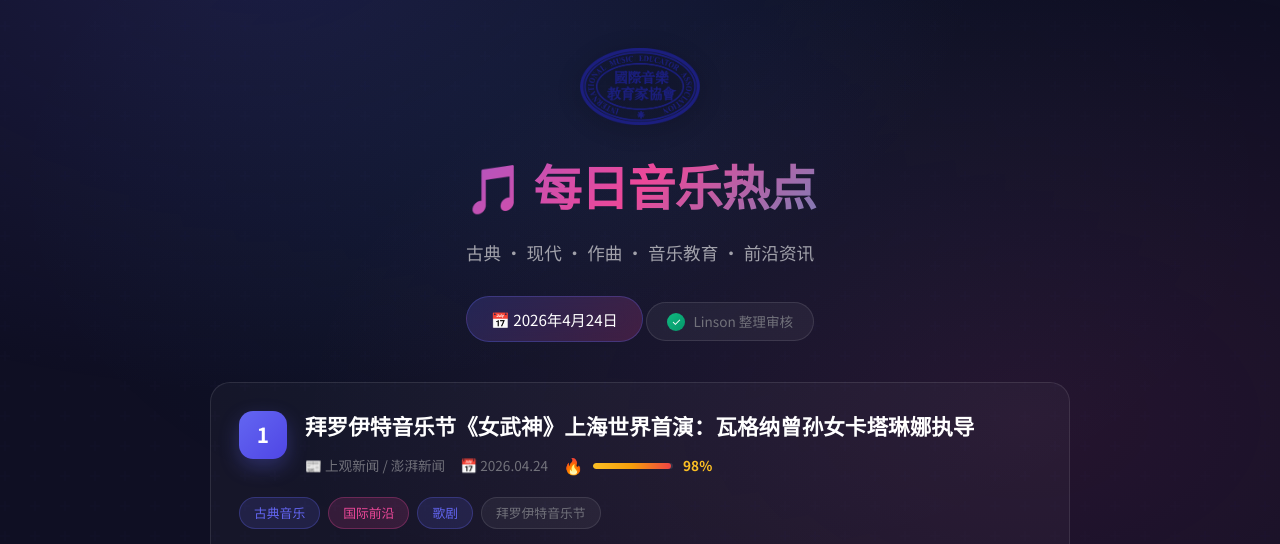
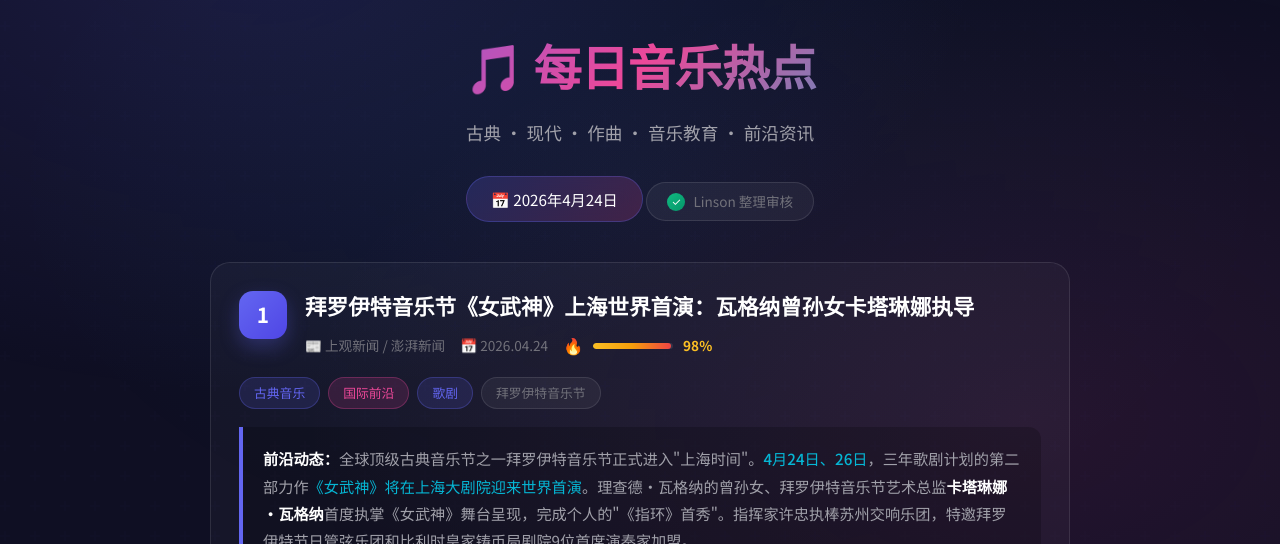
Before and after one commit to 121069905-Linson/music-news, a plain HTML site: page index.html in a window 1280 px wide. Shown: the part 219-763 px from the top of the page. Drawn offline with Linux system fonts and the light colour scheme.

Commit message:
移除国际音乐教育家协会公章

```diff
--- a/index.html
+++ b/index.html
@@ -112,20 +112,6 @@
             font-size: 0.85rem;
             color: var(--text-secondary);
             font-weight: 500;
-        }
-
-        .seal-section {
-            margin-top: 20px;
-            display: flex;
-            justify-content: center;
-        }
-
-        .seal-img {
-            width: 120px;
-            height: 120px;
-            object-fit: contain;
-            opacity: 0.9;
-            filter: drop-shadow(0 4px 12px rgba(0,0,0,0.4));
         }
 
         h1 {
@@ -499,10 +485,6 @@
                 </div>
             </div>
 
-            <div class="seal-section">
-                <img src="images/imea-seal.jpg" alt="国际音乐教育家协会公章" class="seal-img">
-            </div>
-
             <h1>🎵 每日音乐热点</h1>
             <p class="subtitle">古典 · 现代 · 作曲 · 音乐教育 · 前沿资讯</p>
             <div class="date-badge">📅 2026年4月24日</div>
```
